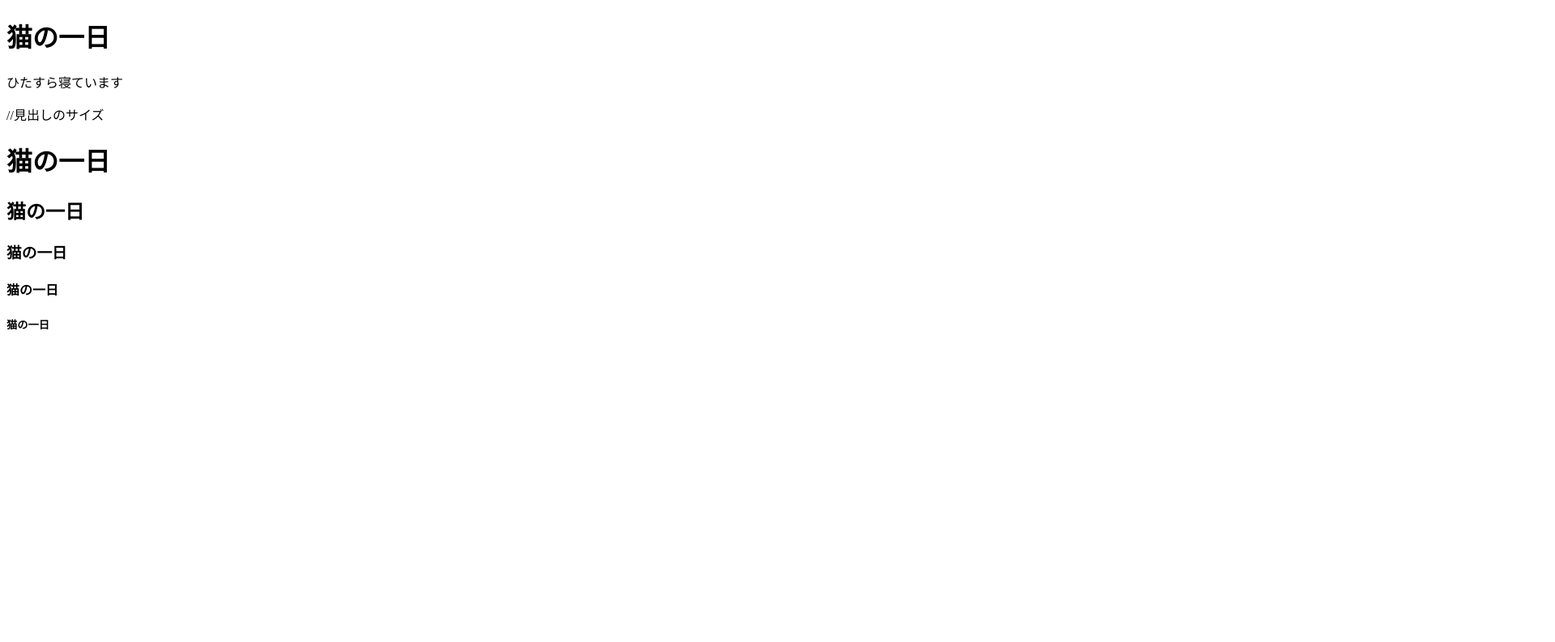
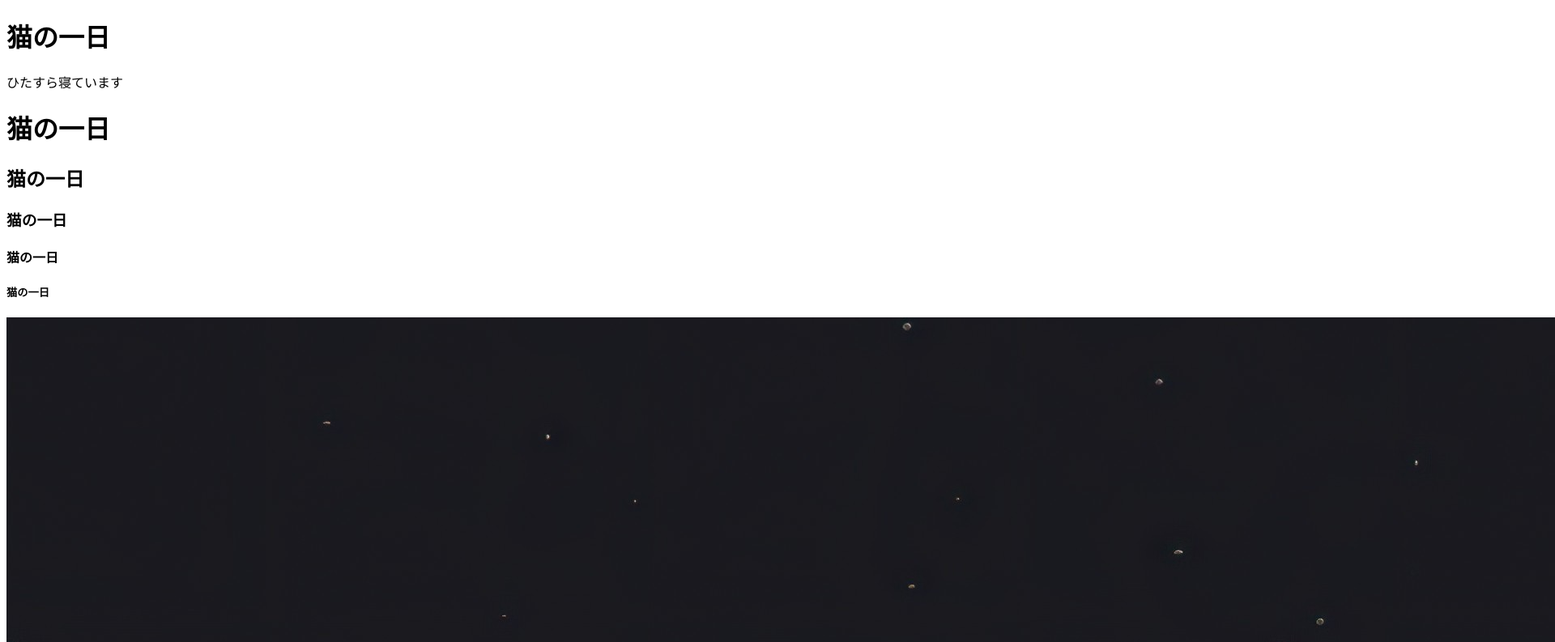
Before and after one commit to yanagyi/Neko2022, a plain HTML site: page index.html in a window 1280 px wide. Shown: the top 793 px of the page at 81% size, 1920 px wide, since content can reach past the window. Drawn offline with Linux system fonts and the light colour scheme.

Commit message:
画像ファイル追加、画像挿入

```diff
--- a/index.html
+++ b/index.html
@@ -10,11 +10,14 @@
         <h1>猫の一日</h1>
         <p>ひたすら寝ています</p>
 
-        //見出しのサイズ
+
         <h1>猫の一日</h1>
         <h2>猫の一日</h2>
         <h3>猫の一日</h3>
         <h4>猫の一日</h4>
         <h5>猫の一日</h5>
+
+        <img src="images/black.jpeg" alt="黒背景">
+
     </body>
 </html>
```
Also changed, not shown: images/black.jpeg (added).
